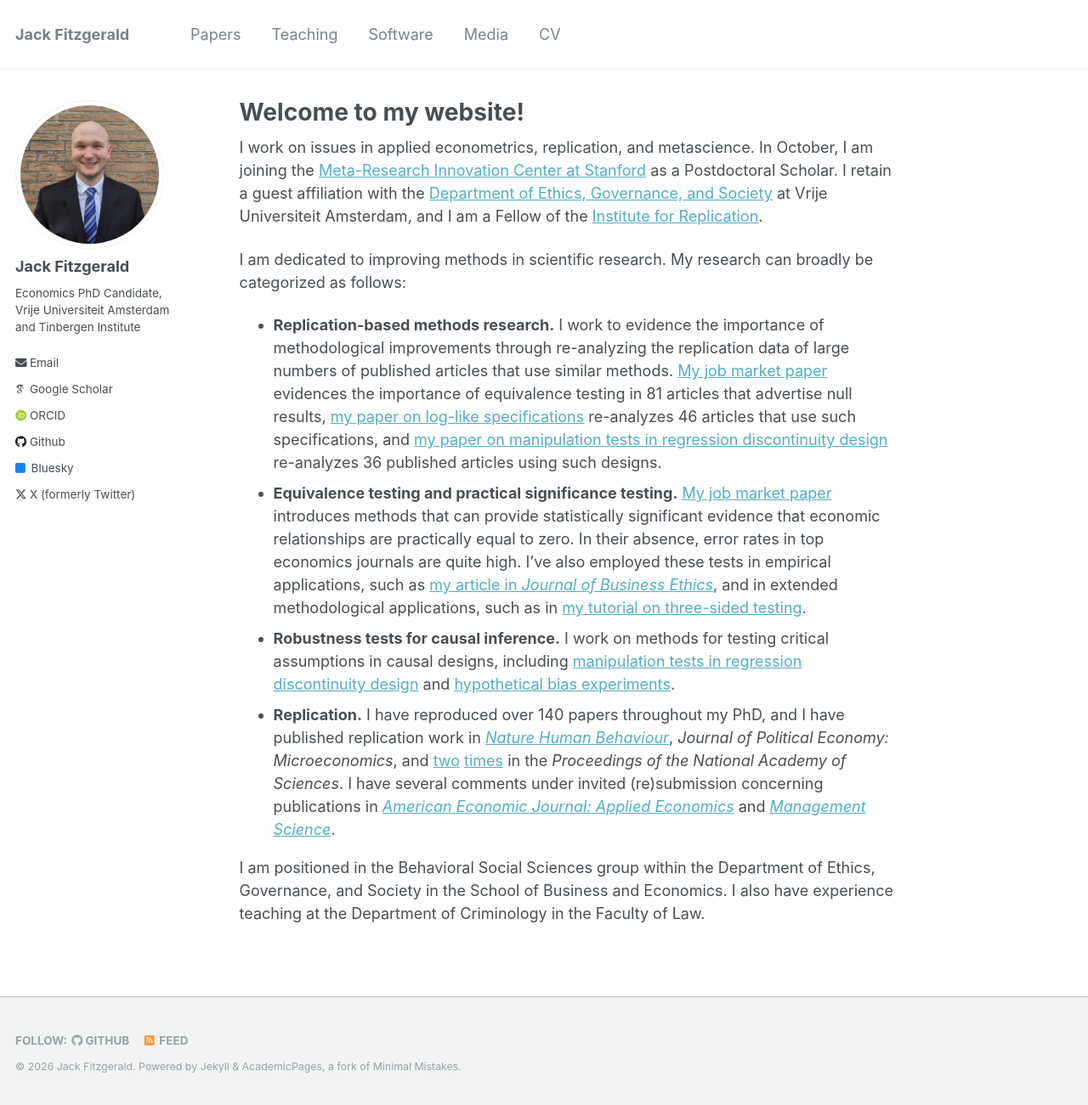
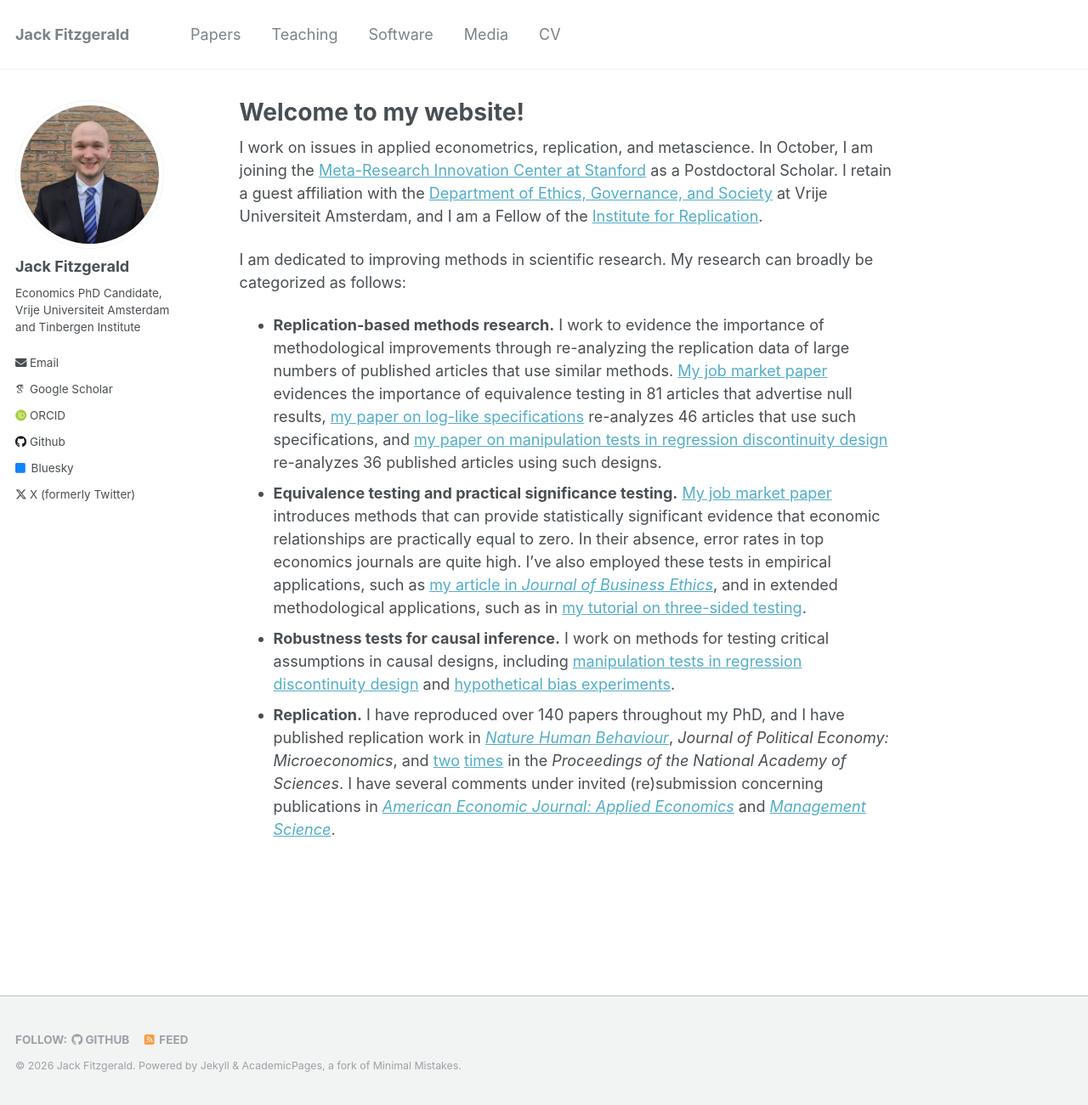
Before and after one commit to jack-fitzgerald/jack-fitzgerald.github.io, a Jekyll site: the page built from _pages/about.md, in a window 1280 px wide and 1301 px high. Shown: the whole window at 85% size. Built offline with Jekyll 4.4.1, drawn with Linux system fonts in a browser that asks for light colours; some web fonts are replaced.

Commit message:
Update about.md

```diff
--- a/_pages/about.md
+++ b/_pages/about.md
@@ -14,5 +14,3 @@ I am dedicated to improving methods in scientific research. My research can broa
 * **Equivalence testing and practical significance testing.** [My job market paper](https://doi.org/10.31222/osf.io/d7sqr_v2) introduces methods that can provide statistically significant evidence that economic relationships are practically equal to zero. In their absence, error rates in top economics journals are quite high. I’ve also employed these tests in empirical applications, such as [my article in <i>Journal of Business Ethics</i>](https://link.springer.com/article/10.1007/s10551-024-05731-x), and in extended methodological applications, such as in [my tutorial on three-sided testing](https://doi.org/10.31234/osf.io/8y925_v3).
 * **Robustness tests for causal inference.** I work on methods for testing critical assumptions in causal designs, including [manipulation tests in regression discontinuity design](https://doi.org/10.31222/osf.io/2dgrp_v1) and [hypothetical bias experiments](https://doi.org/10.1017/eec.2025.10035).
 * **Replication.** I have reproduced over 140 papers throughout my PhD, and I have published replication work in [<i>Nature Human Behaviour</i>](https://rdcu.be/eYab2), <i>Journal of Political Economy: Microeconomics</i>, and [two](https://doi.org/10.1073/pnas.2403758121) [times](https://doi.org/10.1073/pnas.2515523123) in the <i>Proceedings of the National Academy of Sciences</i>. I have several comments under invited (re)submission concerning publications in [<i>American Economic Journal: Applied Economics</i>](https://jack-fitzgerald.github.io/files/VEA24.pdf) and [<i>Management Science</i>](https://jack-fitzgerald.github.io/files/GS22_Replication.pdf).
-
-I am positioned in the Behavioral Social Sciences group within the Department of Ethics, Governance, and Society in the School of Business and Economics. I also have experience teaching at the Department of Criminology in the Faculty of Law.
```
